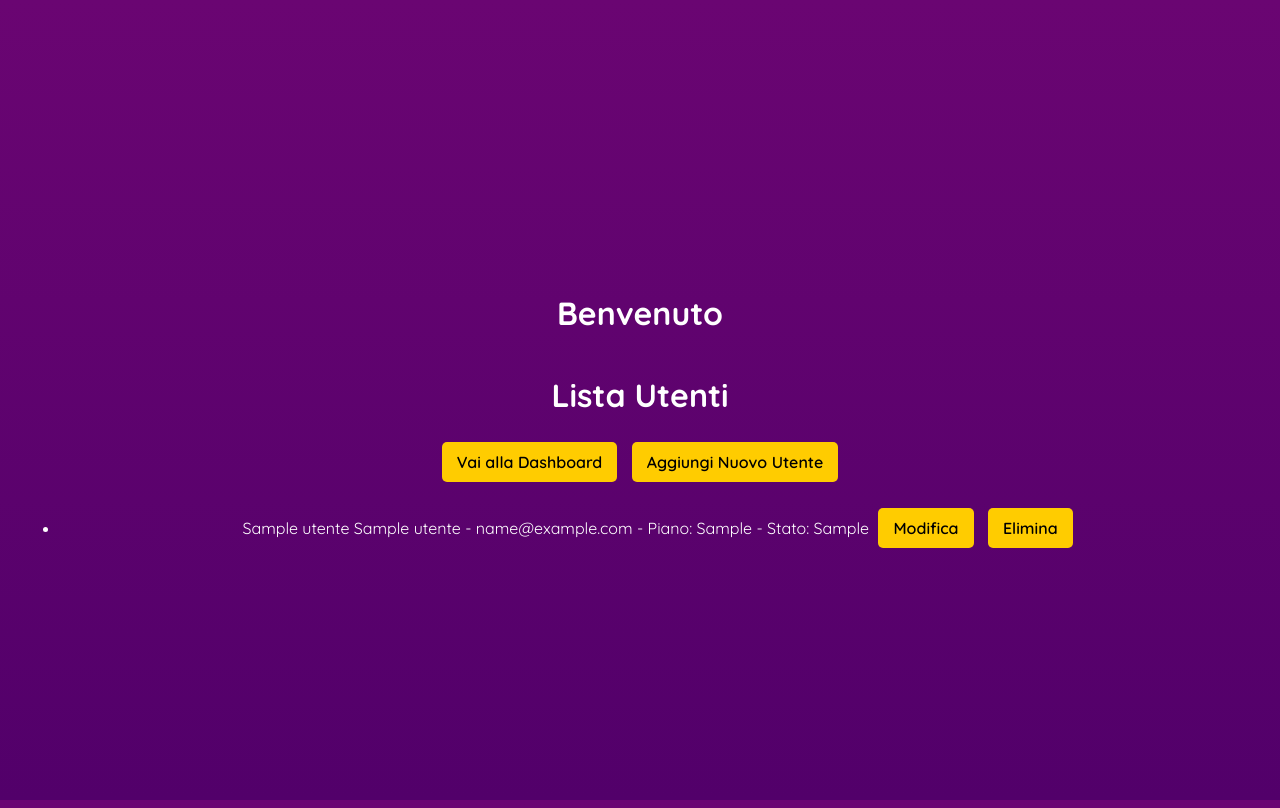
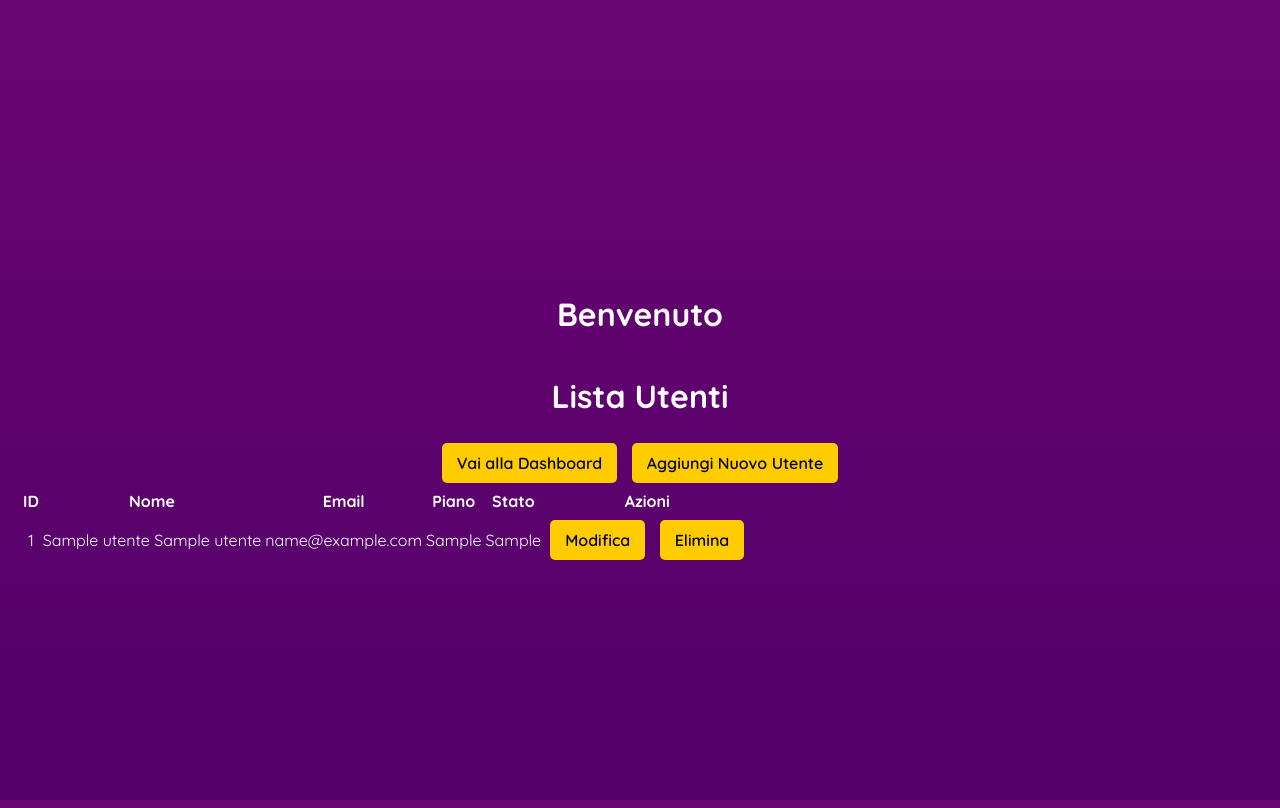
Before and after one commit to iris1801/AccountingWeb, a Flask app: page /index in a window 1280 px wide. Shown: the top 808 px of the page. Run offline with Flask 3, Linux system fonts and the light colour scheme; a user stored in the database is signed in; tables that the repository leaves empty hold one stand-in row (values such as "Sample post").

Commit message:
Update index.html

```diff
--- a/templates/index.html
+++ b/templates/index.html
@@ -7,14 +7,33 @@
 
     <a href="{{ url_for('dashboard') }}" class="button yellow">Vai alla Dashboard</a>
     <a href="{{ url_for('add_utente') }}" class="button yellow">Aggiungi Nuovo Utente</a>
-                                                                   <ul>
-        {% for utente in utenti %}
-            <li>
-                {{ utente.nome }} {{ utente.cognome }} -
-                {{ utente.email if utente.email else "Nessuna Email" }} -
-                Piano: {{ utente.piano }} - Stato: {{ utente.stato }}
-                <a href="{{ url_for('edit_utente', id=utente.id) }}" class="button yellow">Modifica</a>
-                <a href="{{ url_for('delete_utente', id=utente.id) }}" class="button yellow" onclick="return confirm('Eliminare questo utente?');">Elimina</a>
-            </li>
-        {% endfor %}                                               </ul>
+
+    <!-- Tabella per la lista utenti -->
+    <table>
+        <thead>
+            <tr>
+                <th>ID</th>
+                <th>Nome</th>
+                <th>Email</th>
+                <th>Piano</th>
+                <th>Stato</th>
+                <th>Azioni</th>
+            </tr>
+        </thead>
+        <tbody>
+            {% for utente in utenti %}
+                <tr>
+                    <td>{{ utente.id }}</td>
+                    <td>{{ utente.nome }} {{ utente.cognome }}</td>
+                    <td>{{ utente.email if utente.email else "Nessuna Email" }}</td>
+                    <td>{{ utente.piano }}</td>
+                    <td>{{ utente.stato }}</td>
+                    <td>
+                        <a href="{{ url_for('edit_utente', id=utente.id) }}" class="button yellow">Modifica</a>
+                        <a href="{{ url_for('delete_utente', id=utente.id) }}" class="button yellow" onclick="return confirm('Eliminare questo utente?');">Elimina</a>
+                    </td>
+                </tr>
+            {% endfor %}
+        </tbody>
+    </table>
 {% endblock %}
```
